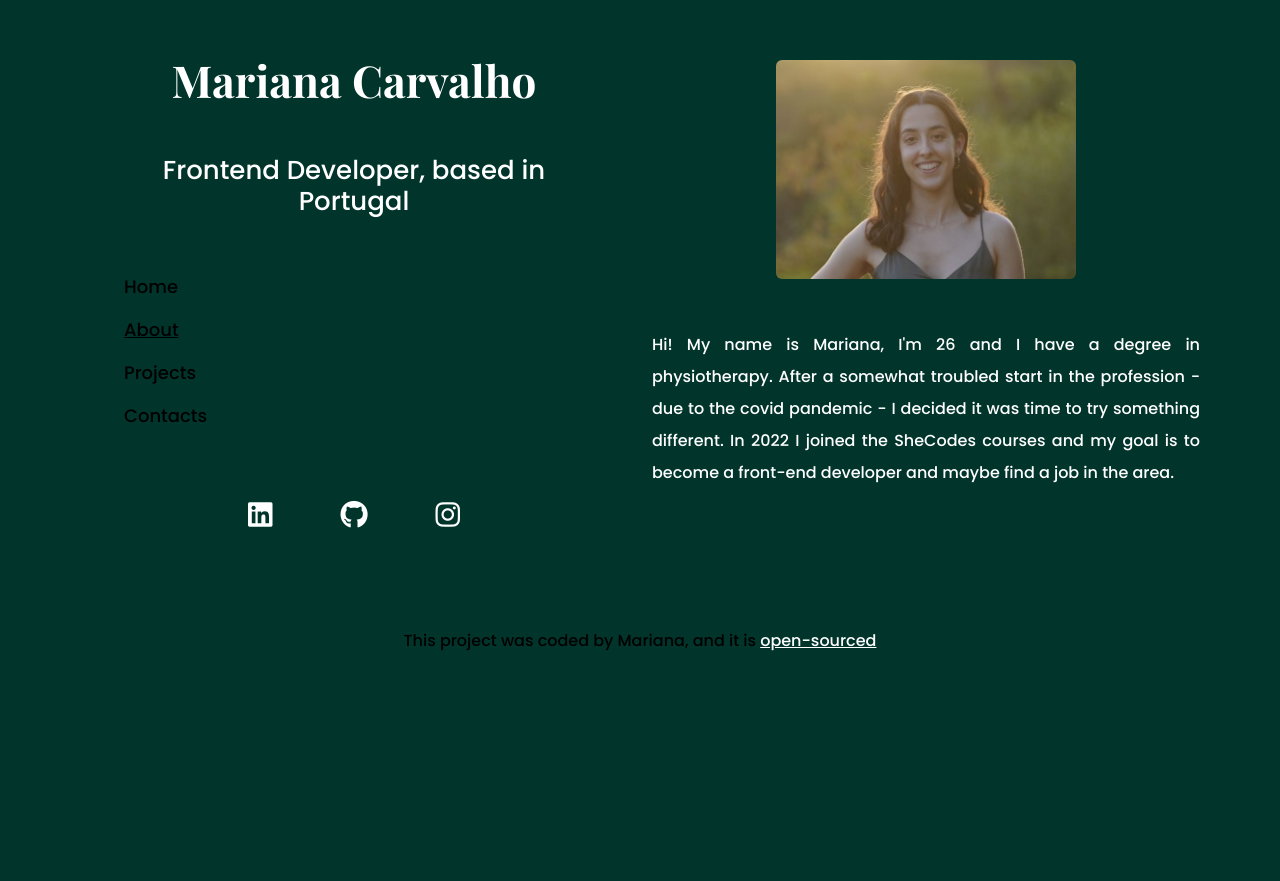
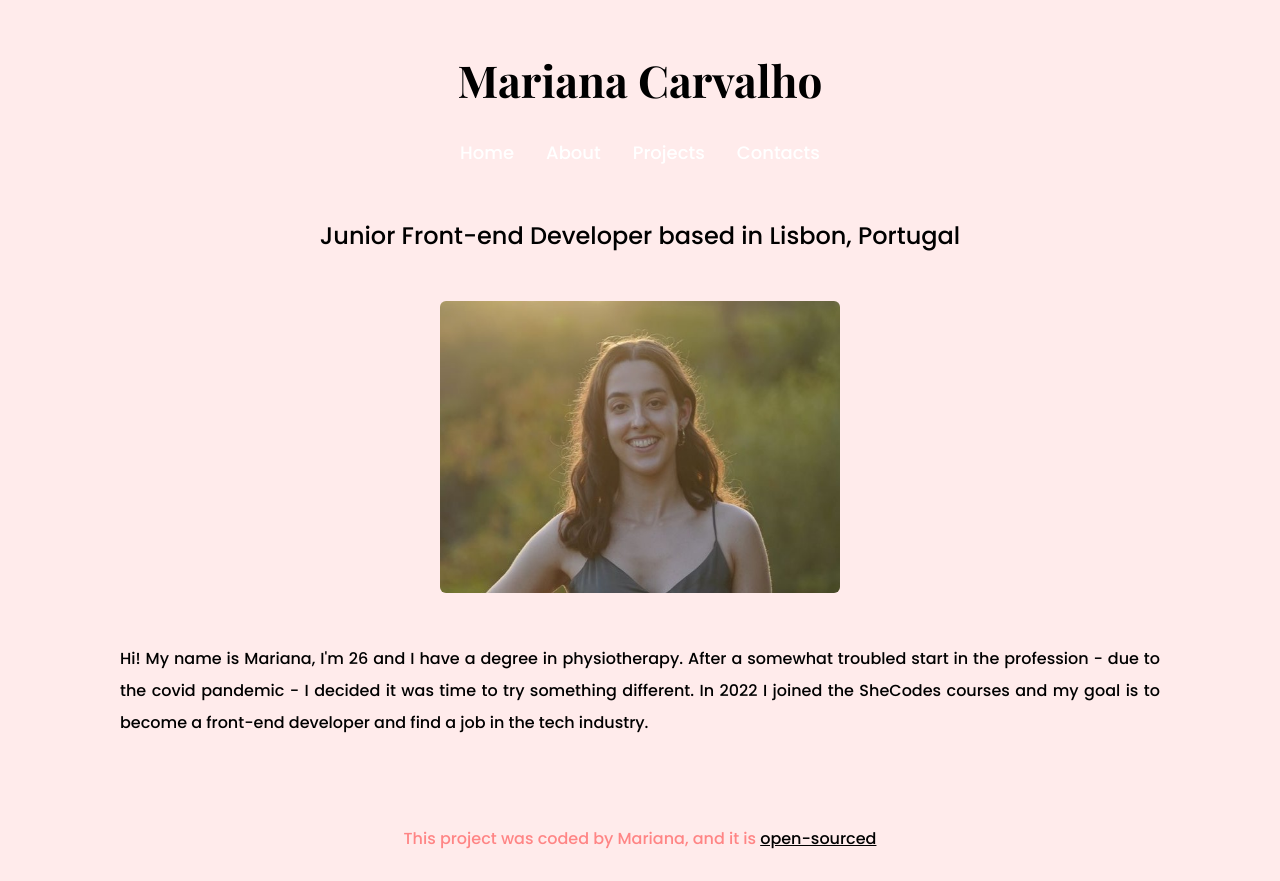
Before and after one commit to MarianavCarvalho/my-Portfolio-Project, a plain HTML site: page about.html in a window 1280 px wide. Before the commit the page ends 800 px from the top, so only its background shows below. Drawn offline with nearby package versions, Linux system fonts and the light colour scheme.

Commit message:
updated home and about page

```diff
--- a/about.html
+++ b/about.html
@@ -11,58 +11,46 @@
 <link rel="stylesheet" href="/css/styles.css">
     <meta name="viewport" content="width=device-width, initial-scale=1.0">
     <meta name="description" content="Get to know Mariana and her journey" >
-    <title>Front-end developer - About Mariana Carvalho</title>
+    <title>About Mariana Carvalho</title>
 
 </head>
 <body>
     <div class="content container">
-        <div class="row">
-            <div class="col-md-6 hero-section ">
-        <h1 class="text-center mt-4 mb-5">Mariana Carvalho</h1>
-    <h2 class="text-center mb-5 d-none d-sm-block">Frontend Developer, based in Portugal</h2>
 
-
+      <div class="hero-section ">
+        <h1 class="text-center mt-4 mb-4">Mariana Carvalho</h1>
 
  <div class="navigation-bar">
-    <ul class="nav flex-column">
+<ul class="nav justify-content-center">
   <li class="nav-item">
-    <a class="nav-link " href="/" title="Home page">Home</a>
+    <a class="nav-link " aria-current="page" href="/" title="Home page">Home</a>
   </li>
-  <li class="nav-item active">
-    <a class="nav-link" aria-current="page" href="/about.html" title="About page">About</a>
+  <li class="nav-item">
+    <a class="nav-link active" href="/about.html" title="About page">About</a>
   </li>
   <li class="nav-item">
     <a class="nav-link" href="/projects.html" title="Projects page">Projects</a>
   </li>
   <li class="nav-item">
-    <a class="nav-link" href="/contacts.html" title="Contacts page">Contacts</a>
+    <a class="nav-link" aria-disabled="true"href="/contacts.html" title="Contacts page">Contacts</a>
   </li>
 </ul>
 </div>
-    <div class="social-links justify-content-center mt-5 d-none d-sm-flex">
-        <a href="https://www.linkedin.com/in/mariana-carvalho-0a768a195/" target="_blank" title="Linkedin Profile">
-         <i class="fa-brands fa-linkedin"></i>
-        </a>
-        <a href="https://github.com/MarianavCarvalho" target="_blank" title="GitHub Profile">
-            <i class="fa-brands fa-github"></i>
-        </a>
-         <a href="https://www.instagram.com/mariana" target="_blank" title="Instagram Profile">
-            <i class="fa-brands fa-instagram"></i>
-        </a>
-    </div>
-            </div>
-          <div class="col-md-6 about-section">
+
+<h2 class="text-center mt-5 mb-5">Junior Front-end Developer based in Lisbon, Portugal</h2>
+
+
+  <div class="about-section">
   <img src="images/photo m.jpg" class="img-fluid rounded" alt="Mariana's photo">
     <p>
-                Hi! My name is Mariana, I'm 26 and I have a degree in physiotherapy. After a somewhat troubled start in the profession - due to the covid pandemic - I decided it was time to try something different. In 2022 I joined the SheCodes courses and my goal is to become a front-end developer and maybe find a job in the area.
+    Hi! My name is Mariana, I'm 26 and I have a degree in physiotherapy. After a somewhat troubled start in the profession - due to the covid pandemic - I decided it was time to try something different. In 2022 I joined the SheCodes courses and my goal is to become a front-end developer and find a job in the tech industry.
     </p>
 </div>
     </div>
 
-    </div>
     <footer>
     <p class="text-center mt-5">This project was coded by Mariana, and it is
- <a href="https://github.com/MarianavCarvalho/my-Portfolio-Project" class="text-white" target="_blank" title="GitHub page">open-sourced</a>
+ <a href="https://github.com/MarianavCarvalho/my-Portfolio-Project" class="text-black" target="_blank" title="GitHub page">open-sourced</a>
 </p>
 </footer>
 </body>
--- a/css/styles.css
+++ b/css/styles.css
@@ -3,13 +3,13 @@
         serif;
     --default-font-family: 'Poppins',
         sans-serif;
-        --principal-color: White;
-        --secondary-color: black;
+        --principal-color: black;
+        --secondary-color: white;
 }
 
 body{
 font-family: var(--default-font-family);
-background: #01352c;
+background: #ffebeb;
 color: var(--principal-color);
 }
 
@@ -36,7 +36,7 @@ h1{
 }
 
 h2 {
-    font-size: 26px;
+    font-size: 24px;
 }
 
 h3{
@@ -63,7 +63,7 @@ p {
 }
 
 .navigation-bar li.active a{
- text-decoration:underline;
+ text-decoration: underline;
 }
 
 .navigation-bar a:hover {
@@ -87,7 +87,7 @@ p {
 }
 
 .about-section img{
-    max-width: 300px;
+    max-width: 400px;
     display: block;
     margin: 50px auto;
     text-align: center;
@@ -111,7 +111,7 @@ p {
 }
 
 footer p{
-    color: var(--secondary-color);
+    color: #ff8585;
 }
 
 @media(max-width: 900px){
```
Also changed, not shown: contacts.html (+12 -14 lines), index.html (+18 -18 lines), projects.html (+11 -18 lines). Lines whose indentation alone changed are shown as unchanged.
